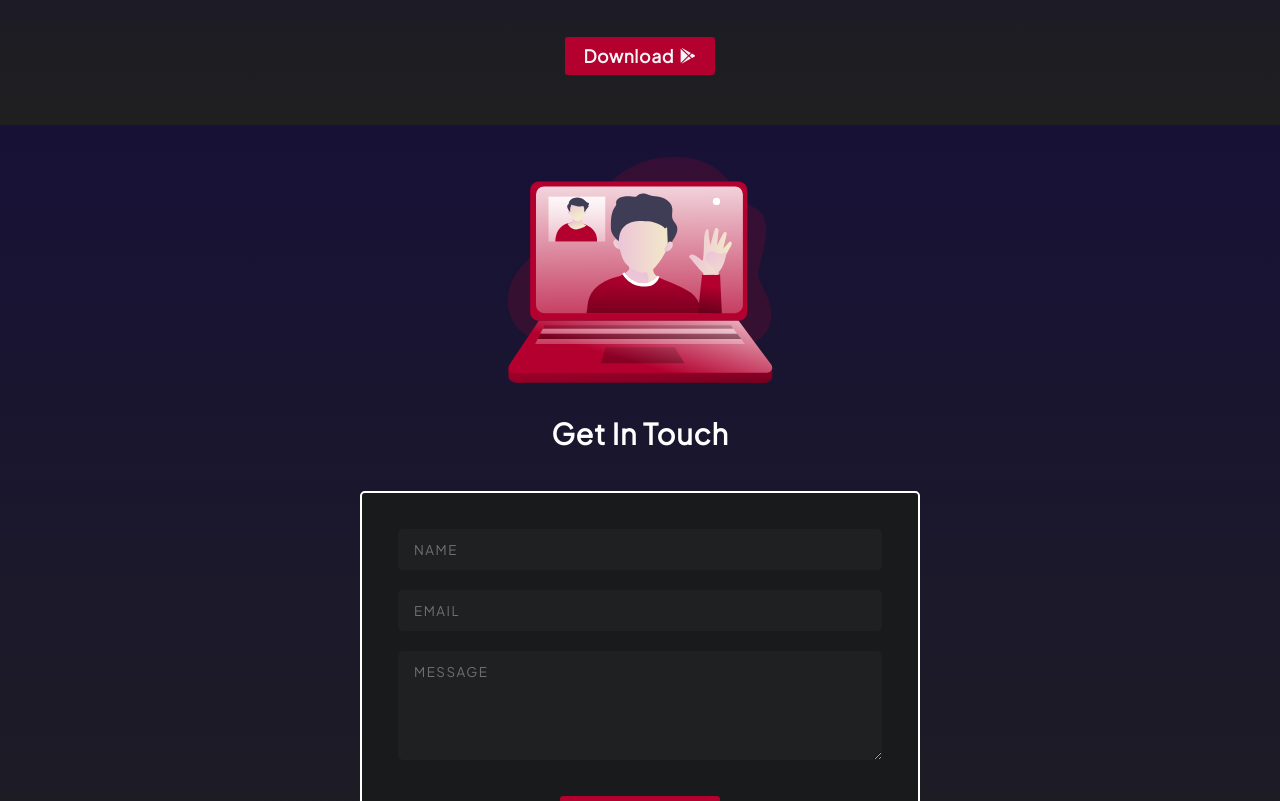
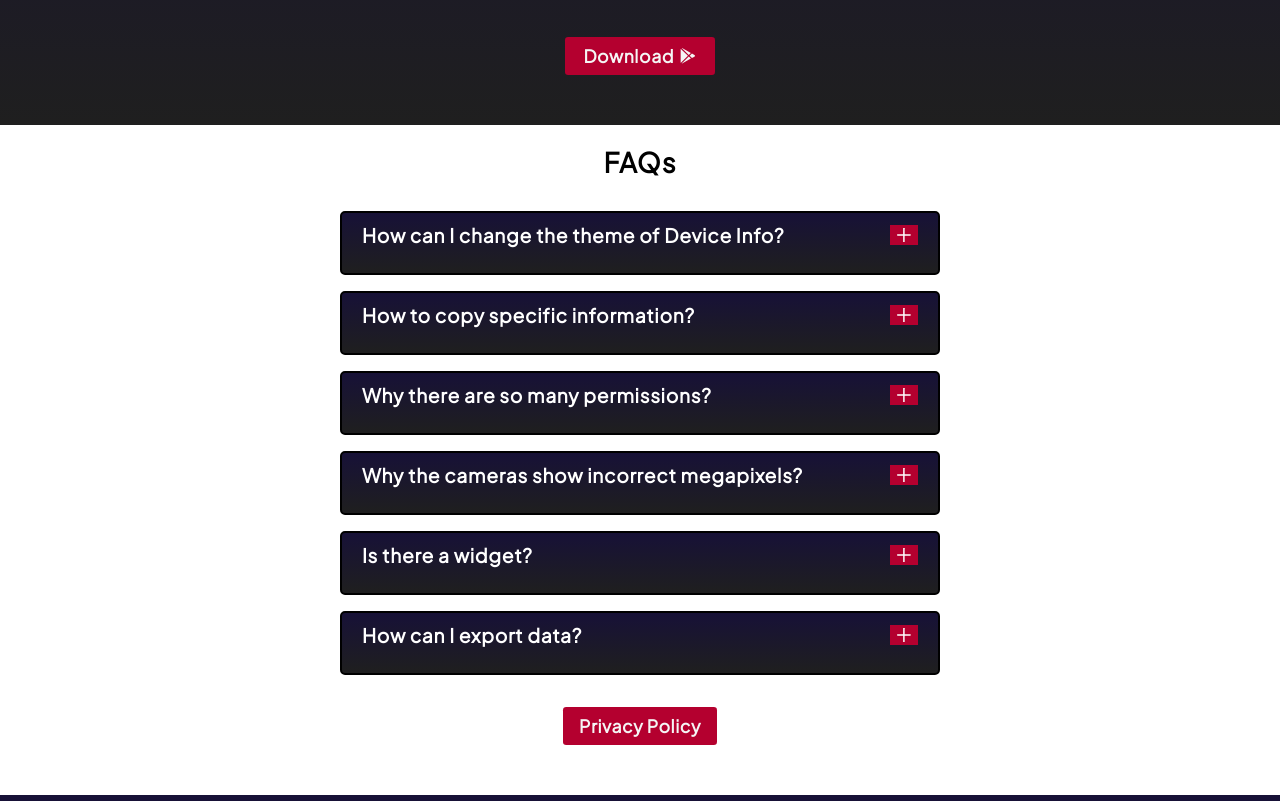
Before and after one commit to mitul-garg/toralabs, a React (Create React App) app: page /device-info in a window 1280 px wide. Shown: the part 3520-4321 px from the top of the page. Built offline with nearby package versions, Linux system fonts and the light colour scheme.

Commit message:
DeviceInfo - FAQs Added

```diff
--- a/src/appPages/DeviceInfo/DeviceInfoPage.jsx
+++ b/src/appPages/DeviceInfo/DeviceInfoPage.jsx
@@ -7,6 +7,7 @@ import {
   DeviceInfoFeatures,
   DeviceInfoSlider,
   DeviceInfoStats,
+  DeviceInfoFAQs,
 } from "./components";
 import { Wave } from "./components/Divider";
 
@@ -17,7 +18,8 @@ const DeviceInfoPage = () => {
       <DeviceInfoHero />
       <DeviceInfoFeatures />
       <DeviceInfoSlider />
-      <DeviceInfoStats />
+      <DeviceInfoStats /> {/* reviews and stats both in this component */}
+      <DeviceInfoFAQs />
     </div>
   );
 };
--- /dev/null
+++ b/src/appPages/DeviceInfo/components/DeviceInfoFAQs/DeviceInfoFAQs.jsx
@@ -0,0 +1,54 @@
+import React, { useState } from "react";
+
+import questions from "../../../../data/deviceInfoQuestions";
+
+import { AiOutlineMinus, AiOutlinePlus } from "react-icons/ai";
+
+import "./styles.css";
+
+const DeviceInfoFAQs = () => {
+  const [curr, setCurr] = useState(-1);
+
+  const openFAQ = (id) => {
+    setCurr(id);
+  };
+
+  const closeFAQ = () => {
+    setCurr(-1);
+  };
+
+  return (
+    <div className="device-info-faqs" id="faqs">
+      <h2 className="device-info-heading">FAQs</h2>
+      <div className="questions-holder">
+        {questions.map(({ id, title, info }) => (
+          <div className="faq" key={id}>
+            <div className="faq-header">
+              <h4>{title}</h4>
+              {id !== curr && (
+                <AiOutlinePlus
+                  onClick={() => openFAQ(id)}
+                  className="faq-icon"
+                />
+              )}
+              {id === curr && (
+                <AiOutlineMinus onClick={closeFAQ} className="faq-icon" />
+              )}
+            </div>
+            <div className="faq-content">{id === curr && <p>{info}</p>}</div>
+          </div>
+        ))}
+      </div>
+      <a
+        href="https://toralabs.in/privacy-policy/device-info"
+        target="_blank"
+        rel="noopener noreferrer"
+        className="privacy-policy-faq-button"
+      >
+        Privacy Policy
+      </a>
+    </div>
+  );
+};
+
+export default DeviceInfoFAQs;
--- /dev/null
+++ b/src/appPages/DeviceInfo/components/DeviceInfoFAQs/styles.css
@@ -0,0 +1,102 @@
+.device-info-faqs {
+  display: flex;
+  flex-direction: column;
+  justify-content: center;
+  place-items: center;
+  gap: 2rem;
+  padding: 20px 0;
+  padding-bottom: 50px;
+}
+
+.questions-holder {
+  display: flex;
+  flex-direction: column;
+  gap: 1rem;
+}
+
+.faq {
+  display: flex;
+  flex-direction: column;
+  justify-content: space-between;
+  place-items: center;
+  gap: 1rem;
+  background-image: linear-gradient(180deg, #171137, #1f1f1f);
+  color: white;
+  width: 600px;
+  border: 2px solid black;
+  border-radius: 5px;
+  padding: 10px 20px;
+}
+
+.faq-header {
+  display: flex;
+  flex-direction: row;
+  justify-content: space-between;
+  width: 100%;
+  place-items: center;
+  font-size: 1.2rem;
+}
+
+.faq-header h4 {
+  letter-spacing: 0.7px;
+  width: 92%;
+}
+
+.faq-content {
+  font-size: 1rem;
+  letter-spacing: 0.7px;
+  line-height: 30px;
+}
+
+.faq-icon {
+  background-color: #b4002f;
+  width: 5%;
+  height: 20px;
+}
+
+.faq-icon:hover {
+  cursor: pointer;
+}
+
+@media screen and (max-width: 1000px) {
+  .faq {
+    width: 280px;
+  }
+
+  .faq-header {
+    font-size: 1rem;
+    line-height: 25px;
+  }
+
+  .faq-header h4 {
+    width: 93%;
+  }
+
+  .faq-icon {
+    width: 7%;
+  }
+
+  .faq-content {
+    font-size: 0.9rem;
+  }
+}
+
+.privacy-policy-faq-button {
+  background-color: #b4002f;
+  color: whitesmoke;
+  padding: 0.5rem 1rem;
+  font-size: 1.1rem;
+  font-weight: 700;
+  letter-spacing: 0.6px;
+  border: none;
+  border-radius: 0.2rem;
+  transition: all 0.5s ease;
+  display: flex;
+  justify-content: center;
+  place-items: center;
+  gap: 0.3rem;
+}
+
+.privacy-policy-faq-button:hover {
+  transform: scale(1.1);
+}
--- a/src/appPages/DeviceInfo/components/index.js
+++ b/src/appPages/DeviceInfo/components/index.js
@@ -2,3 +2,4 @@ export { default as DeviceInfoHero } from "./DeviceInfoHero/DeviceInfoHero";
 export { default as DeviceInfoFeatures } from "./DeviceInfoFeatures/DeviceInfoFeatures";
 export { default as DeviceInfoSlider } from "./DeviceInfoSlider/DeviceInfoSlider";
 export { default as DeviceInfoStats } from "./DeviceInfoStats/DeviceInfoStats";
+export { default as DeviceInfoFAQs } from "./DeviceInfoFAQs/DeviceInfoFAQs";
--- /dev/null
+++ b/src/data/deviceInfoQuestions.js
@@ -0,0 +1,33 @@
+const questions = [
+  {
+    id: 1,
+    title: "How can I change the theme of Device Info?",
+    info: "You just need to open the settings by touching the three-dot menu. Then you can find the dark theme and also the accent colors to choose from.",
+  },
+  {
+    id: 2,
+    title: "How to copy specific information?",
+    info: "Open the app and then, touch and hold the required information. Then it will be copied to the clipboard. Now you can paste it anywhere.",
+  },
+  {
+    id: 3,
+    title: "Why there are so many permissions?",
+    info: "Most of the permissions are needed for the tests to work. We can guarantee that Device Info cannot access any personal information.",
+  },
+  {
+    id: 4,
+    title: "Why the cameras show incorrect megapixels?",
+    info: "Because of the restrictions of the Android OS, sometimes the megapixels which the device Info shows can be incorrect. But the features are 100% accurate.",
+  },
+  {
+    id: 5,
+    title: "Is there a widget?",
+    info: "Yes. Device info has a customizable widget which looks professional and it updates automatically within some intervals",
+  },
+  {
+    id: 6,
+    title: "How can I export data?",
+    info: "Go to the 3 dot menu and open Export data. Now you can customize your report and finally export it as a PDF or Text file.",
+  },
+];
+export default questions;
```
